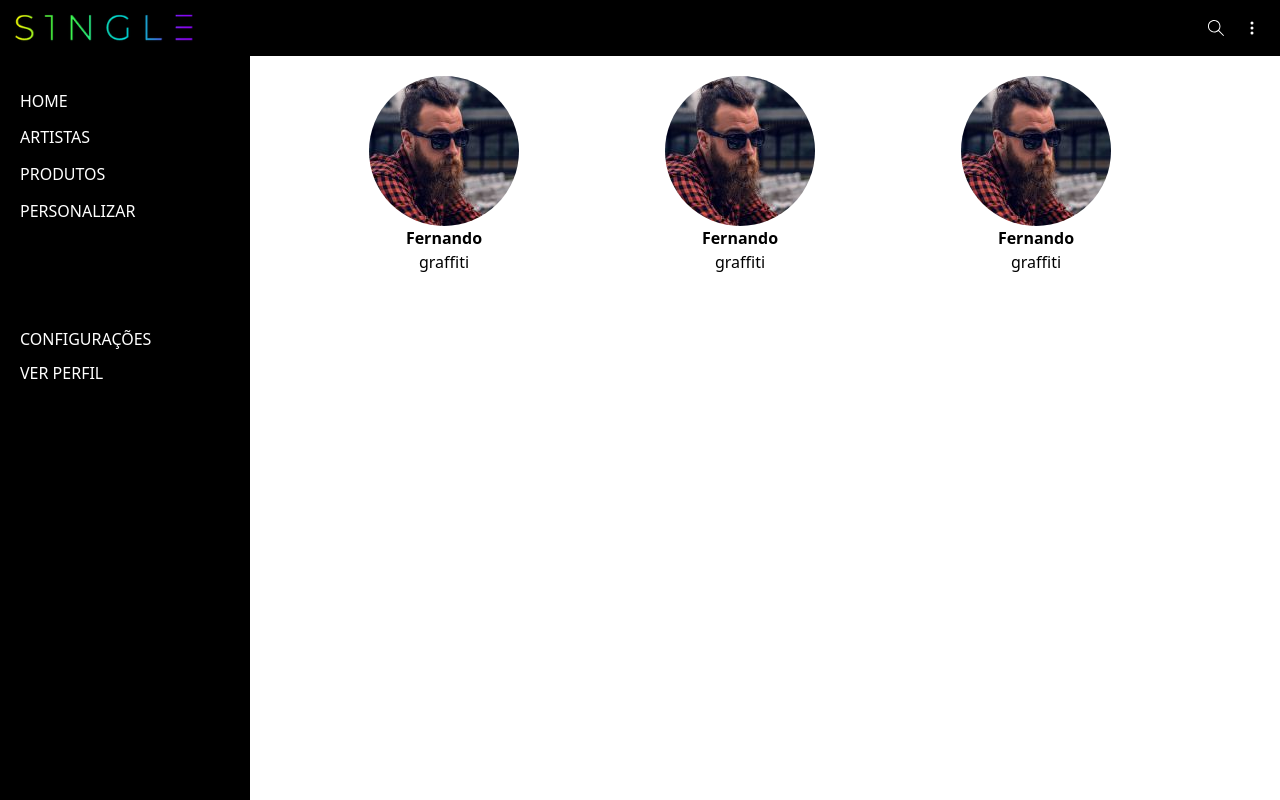
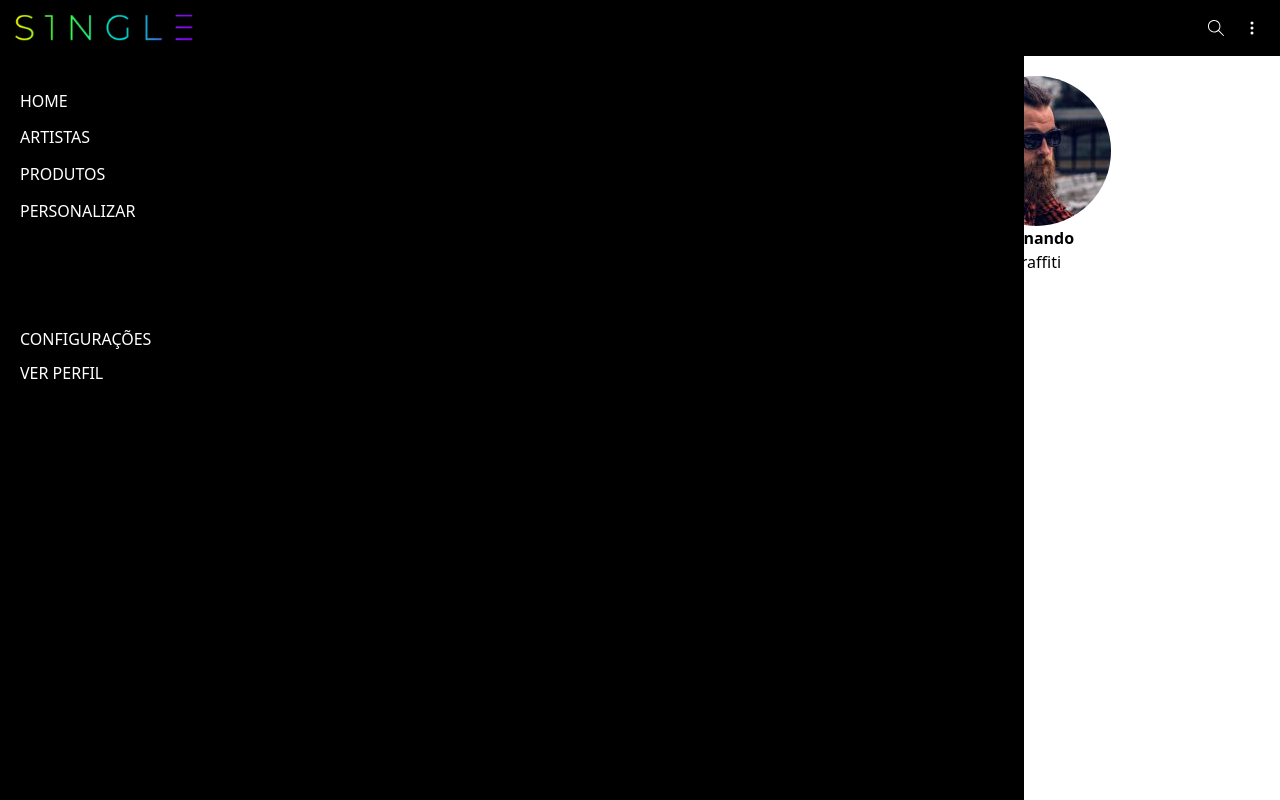
Before and after one commit to zThiago15/s1ngle, a React (Vite) app: page /artists in a window 1280 px wide. Both pictures are taken after a click on the icon 28 px from the left and 28 px from the top of the page. Built offline with nearby package versions, Linux system fonts and the light colour scheme.

Commit message:
refactor: putting navbar state on NavBar component

```diff
--- a/src/components/home/NavBar.jsx
+++ b/src/components/home/NavBar.jsx
@@ -1,8 +1,8 @@
 import React, { useState } from 'react';
 import { useNavigate } from 'react-router-dom';
-import { useDispatch } from 'react-redux';
+import { useDispatch, useSelector } from 'react-redux';
 import Logo from '../../assets/imgs/logo.svg';
-import { changeStateNavbar } from '../../redux/slices/sliceNavBar';
+import { changeStateNavbar, selectShowNavbar } from '../../redux/slices/sliceNavBar';
 
 export default function NavBar() {
   const [userLogged] = useState(true);
@@ -10,13 +10,15 @@ export default function NavBar() {
   const navigate = useNavigate();
   const dispatch = useDispatch();
 
+  const { showNavBar } = useSelector(selectShowNavbar);
+
   const disableNavBarAndNavigate = (routeName) => {
     dispatch(changeStateNavbar(false));
     navigate(`/${routeName}`);
   };
 
   return (
-    <nav className="bg-black text-white w-[120%] h-[100vh]">
+    <nav className={`bg-black text-white w-[80%] h-[100vh] ${showNavBar ? 'absolute' : 'hidden'}`}>
       <img src={Logo} alt="logo s1ngle" className="w-[13em] p-2" />
       { userLogged && (
         <main className="flex flex-col justify-evenly items-start h-[10em] m-5 mb-[5em]">
--- a/src/pages/Artists.jsx
+++ b/src/pages/Artists.jsx
@@ -1,14 +1,11 @@
 import React, { useEffect, useState } from 'react';
 import { Link } from 'react-router-dom';
-import { useSelector } from 'react-redux';
 import artist1 from '../assets/imgs/artist1.jpeg';
 import Header from '../components/home/Header';
 import NavBar from '../components/home/NavBar';
-import { selectShowNavbar } from '../redux/slices/sliceNavBar';
 
 export default function Artists() {
   const [artists, setArtists] = useState([]);
-  const { showNavBar } = useSelector(selectShowNavbar);
 
   useEffect(() => {
     const getArtists = async () => {
@@ -51,7 +48,7 @@ export default function Artists() {
 
   return (
     <div>
-      <span className={showNavBar ? 'absolute' : 'hidden'}>
+      <span>
         <NavBar />
       </span>
       <Header namePage="Artistas" />
```
Also changed, not shown: 1 other file (tests, documents, lock files or other folders).
